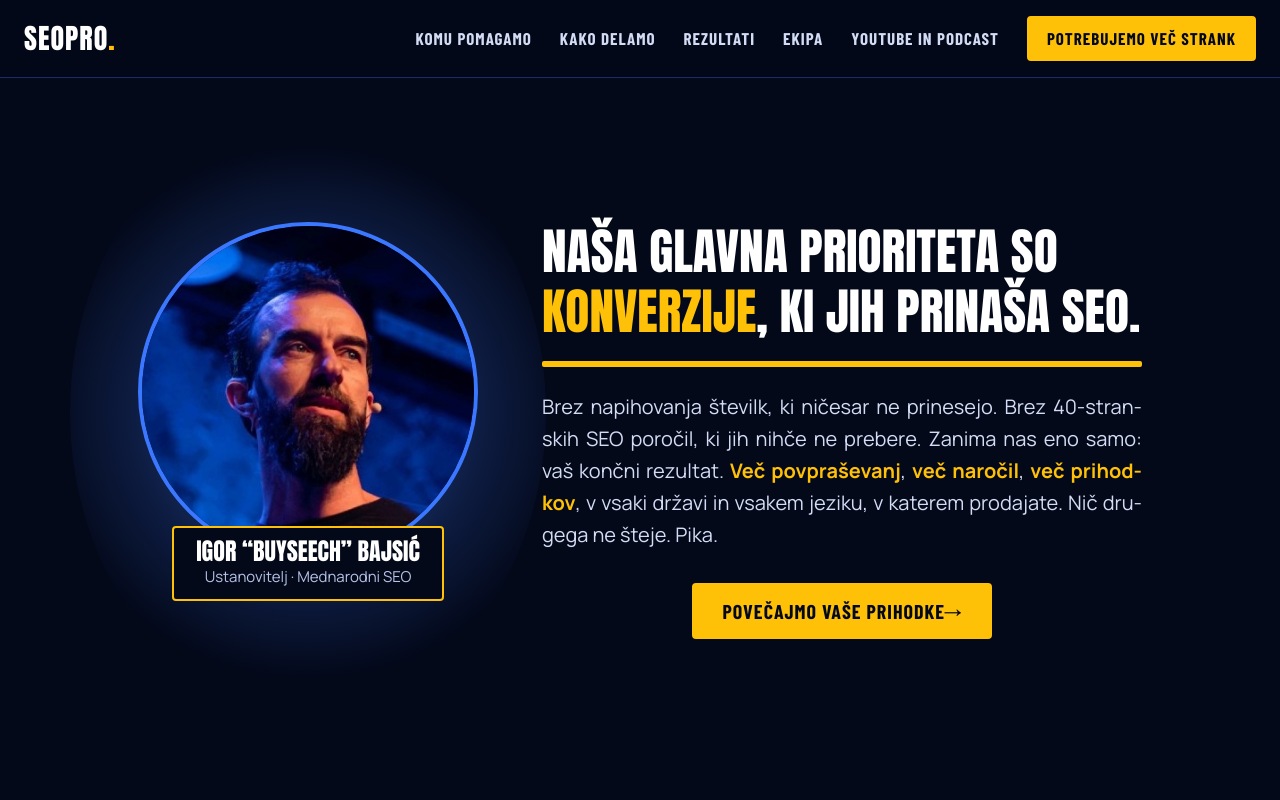
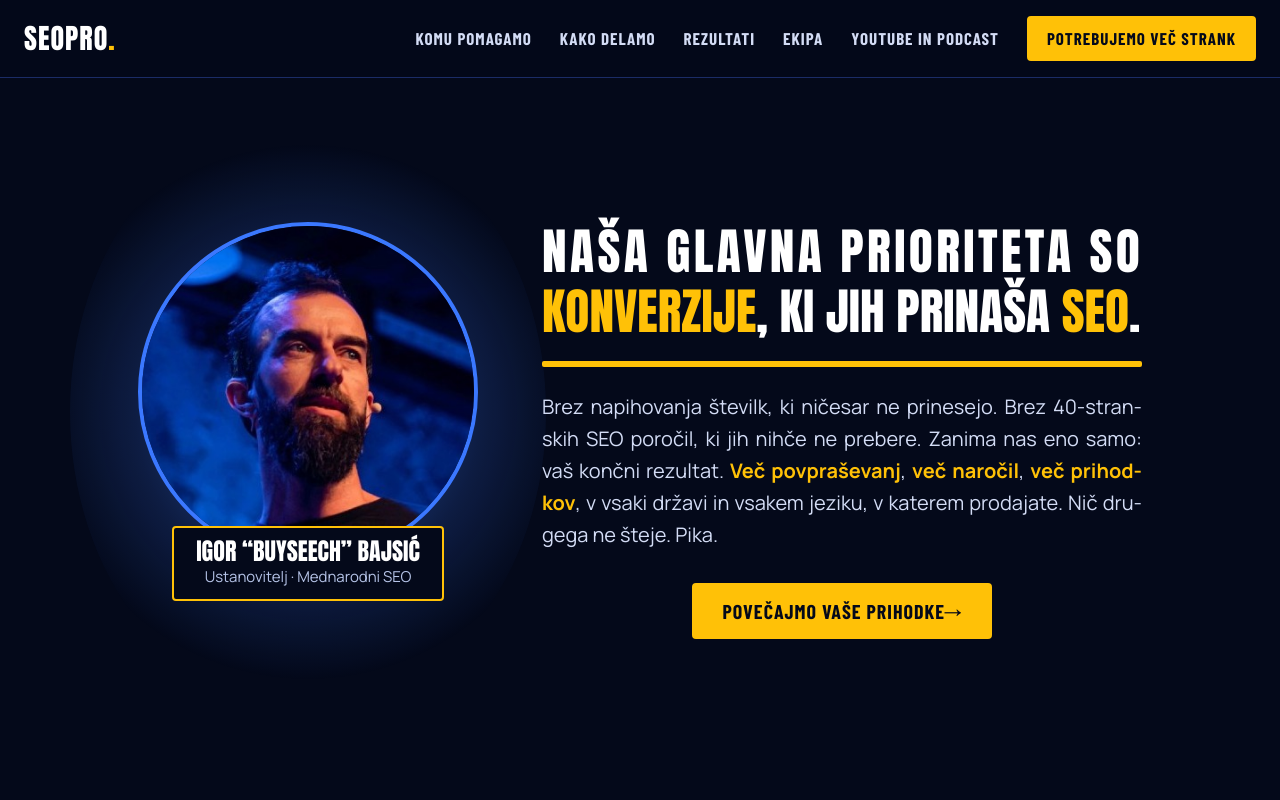
Before and after one commit to Buyseech/seopro-site, a plain HTML site: page public/index.html in a window 1280 px wide. Shown: the top 800 px of the page. Drawn offline with Linux system fonts and the light colour scheme.

Commit message:
Hero: SEO in yellow, first line stretched to match the second
Co-Authored-By: Claude Opus 5.5 <noreply@anthropic.com>
Claude-Session: https://claude.ai/code/session_01A7u75s2fJmjkFTz2zBYpYH

```diff
--- a/public/index.html
+++ b/public/index.html
@@ -102,7 +102,7 @@
       </figure>
     </div>
     <div class="hero-copy">
-      <h1 class="h1-2l"><span class="l l1">Naša glavna prioriteta so</span> <span class="l l2"><span class="hl">konverzije</span>, ki jih prinaša SEO.</span></h1>
+      <h1 class="h1-2l"><span class="l l1">Naša glavna prioriteta so</span> <span class="l l2"><span class="hl">konverzije</span>, ki jih prinaša <span class="hl">SEO</span>.</span></h1>
       <div class="slash" aria-hidden="true"></div>
       <p class="lede">Brez napihovanja številk, ki ničesar ne prinesejo. Brez 40-stranskih SEO poročil, ki jih nihče ne prebere. Zanima nas eno samo: vaš končni rezultat. <strong class="hl-y">Več povpraševanj</strong>, <strong class="hl-y">več naročil</strong>, <strong class="hl-y">več prihodkov</strong>, v vsaki državi in vsakem jeziku, v katerem prodajate. Nič drugega ne šteje. Pika.</p>
       <div class="cta-row">
--- a/public/styles.css
+++ b/public/styles.css
@@ -653,3 +653,5 @@ a:hover{color:var(--accent-hover)}
 .h1-2l .l{display:block;white-space:nowrap}
 .h1-2l .l1{font-size:8.25cqi}
 .h1-2l .l2{font-size:8.25cqi}
+.h1-2l .l1{letter-spacing:.57cqi}
+.h1-2l .l1{margin-right:-.57cqi}
```
